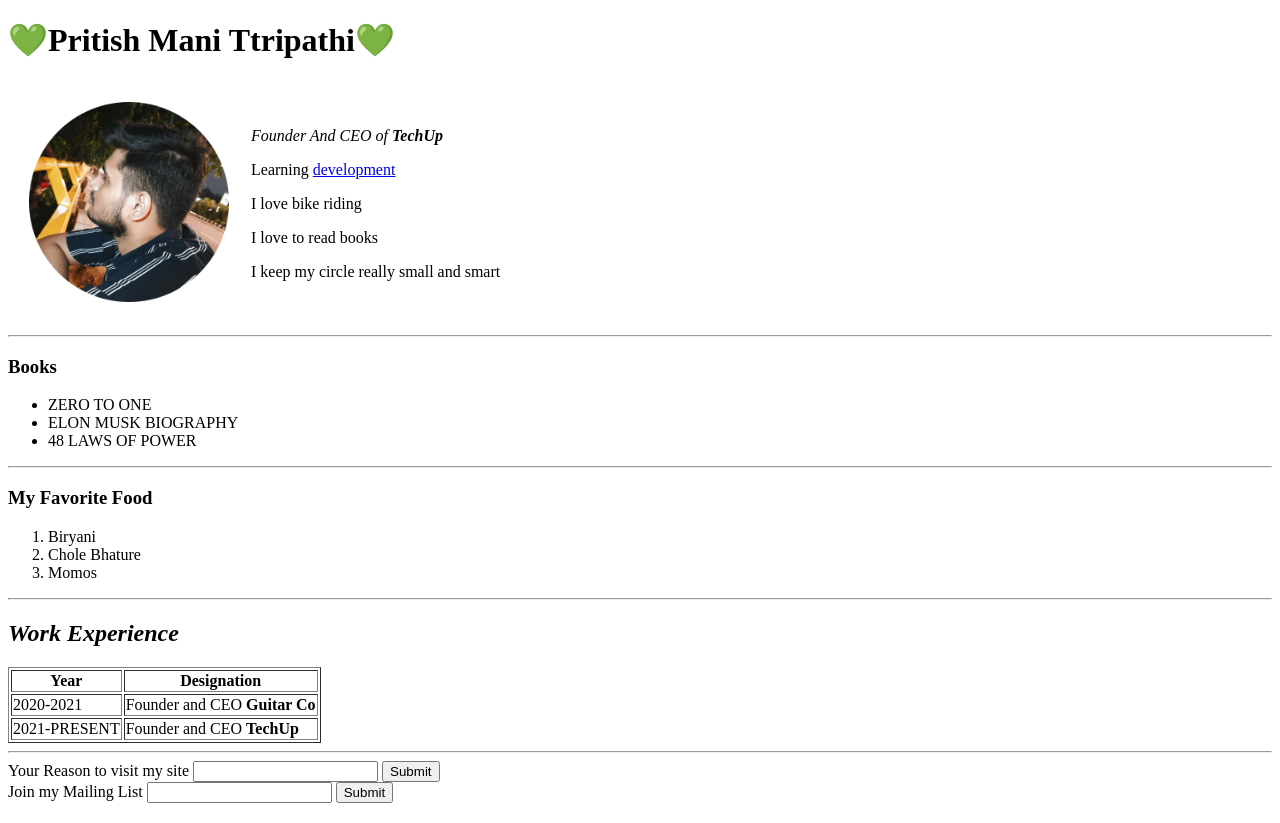
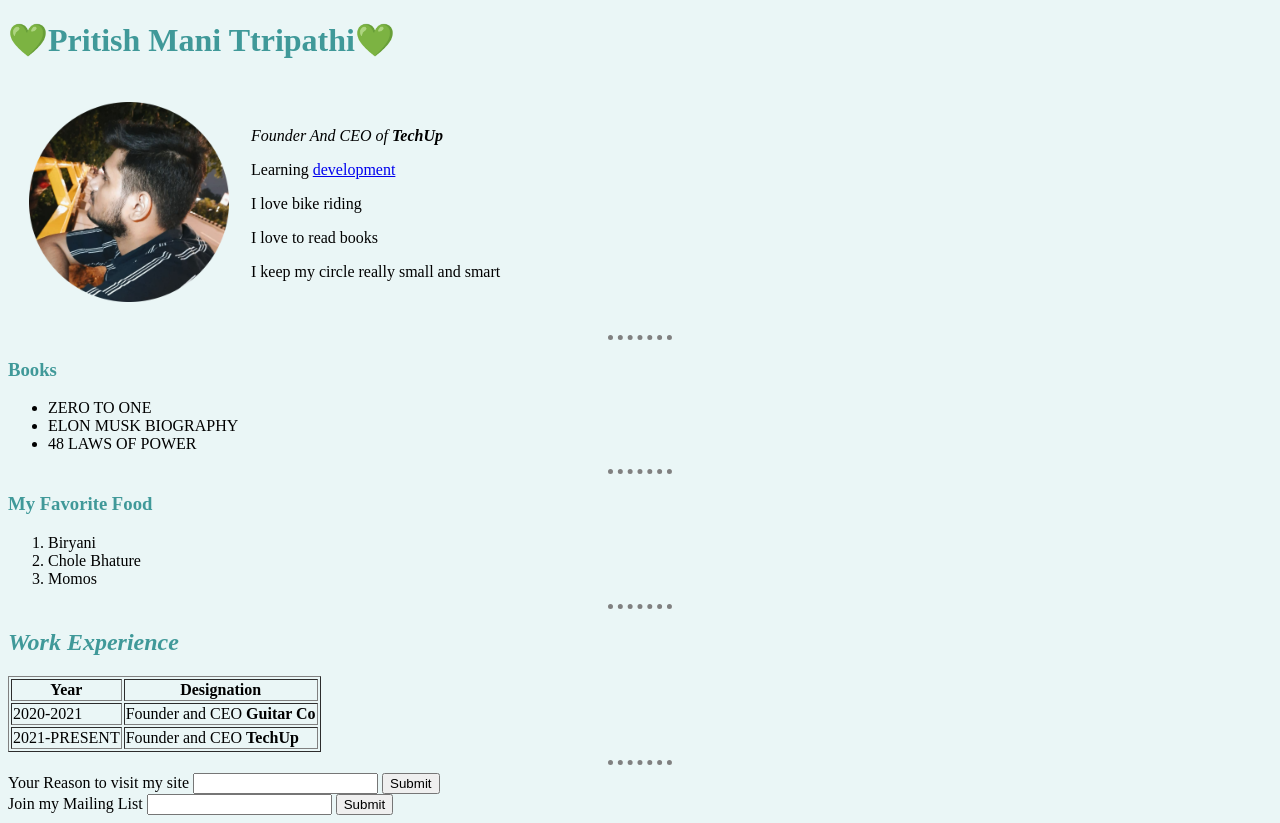
Before and after one commit to tripathipritish/cvv, a plain HTML site: page index.html in a window 1280 px wide. Drawn offline with Linux system fonts and the light colour scheme; files whose address does not match are found by name.

Commit message:
css update done

```diff
--- /dev/null
+++ b/colort/styles.css
@@ -0,0 +1,20 @@
+body {
+  background-color: #EAF6F6;
+}
+h1{
+  color: #409999;
+}
+h3{
+  color: #409999;
+}
+h2{
+  color: #409999;
+}
+hr {
+  border-style: none;
+  border-top: dotted;
+  border-color: grey;
+  border-width: 5px;
+  height: 0px;
+  width: 5%;
+}
--- a/index.html
+++ b/index.html
@@ -1,9 +1,21 @@
 <!DOCTYPE html>
 <html lang="en" dir="ltr">
+
 <head>
   <meta charset="utf-8">
   <title>Pritish's Personal Site</title>
+
+<link rel="stylesheet" href="colort/styles.css">
+
+
+
 </head>
+
+
+
+
+
+
 <body>
   <table cellspacing="20">
 
@@ -12,15 +24,20 @@
 
 
     <tr>
-        <td><img src="C:\Users\stell\OneDrive\Desktop\prototype-modified.png"  alt="Pritish's Profile Picture" height=200 width=200></td>
+      <td><img src="C:\Users\stell\OneDrive\Desktop\prototype-modified.png" alt="Pritish's Profile Picture" height=200 width=200></td>
 
-    <td>  <p>
-        <em>Founder And CEO of <strong>TechUp</strong></em></p>
-      <p>Learning <a href="https://www.google.com/search?q=development+on+computers+program&tbm=isch&ved=2ahUKEwjvkafhqK_6AhXS6nMBHWPUCkYQ2-cCegQIABAA&oq=development+on+computers+program&gs_lcp=CgNpbWcQAzoECCMQJzoGCAAQHhAIUPsIWNItYKsxaABwAHgAgAGmAogBgA-SAQUwLjMuNpgBAKABAaoBC2d3cy13aXotaW1nwAEB&sclient=img&ei=hvUvY--2F9LVz7sP46irsAQ&bih=749&biw=1440&rlz=1C1UEAD_enIN1024IN1024#imgrc=uUFQ2-1TpZugUM">development</a></p>
+      <td>
+        <p>
+          <em>Founder And CEO of <strong>TechUp</strong></em>
+        </p>
+        <p>Learning <a
+            href="https://www.google.com/search?q=development+on+computers+program&tbm=isch&ved=2ahUKEwjvkafhqK_6AhXS6nMBHWPUCkYQ2-cCegQIABAA&oq=development+on+computers+program&gs_lcp=CgNpbWcQAzoECCMQJzoGCAAQHhAIUPsIWNItYKsxaABwAHgAgAGmAogBgA-SAQUwLjMuNpgBAKABAaoBC2d3cy13aXotaW1nwAEB&sclient=img&ei=hvUvY--2F9LVz7sP46irsAQ&bih=749&biw=1440&rlz=1C1UEAD_enIN1024IN1024#imgrc=uUFQ2-1TpZugUM">development</a>
+        </p>
         <p> I love bike riding</p>
         <p>I love to read books</p>
         <p> I keep my circle really small and smart
-      </p>   </td>
+        </p>
+      </td>
     </tr>
   </table>
 
@@ -66,10 +83,10 @@
     <tr>
       <td>
         2020-2021</td>
-    <td> Founder and CEO<strong> Guitar Co </strong>   </td>
+      <td> Founder and CEO<strong> Guitar Co </strong> </td>
     </tr>
     <tr>
-    <td> 2021-PRESENT      </td>
+      <td> 2021-PRESENT </td>
       <td>
         Founder and CEO <strong>TechUp</strong>
       </td>
@@ -99,4 +116,5 @@
 
 
 </body>
+
 </html>
```
Lines whose indentation alone changed are shown as unchanged.
